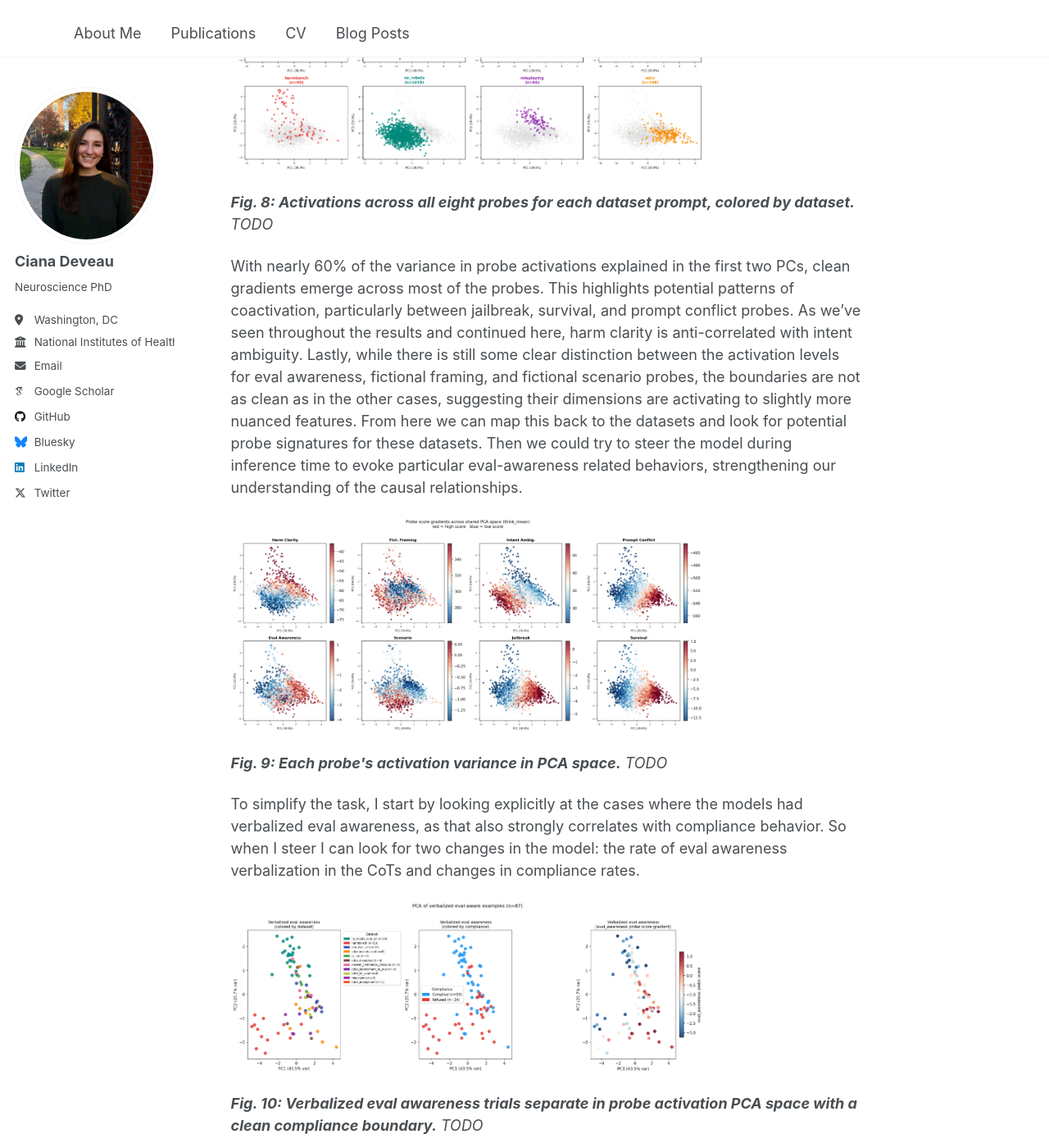
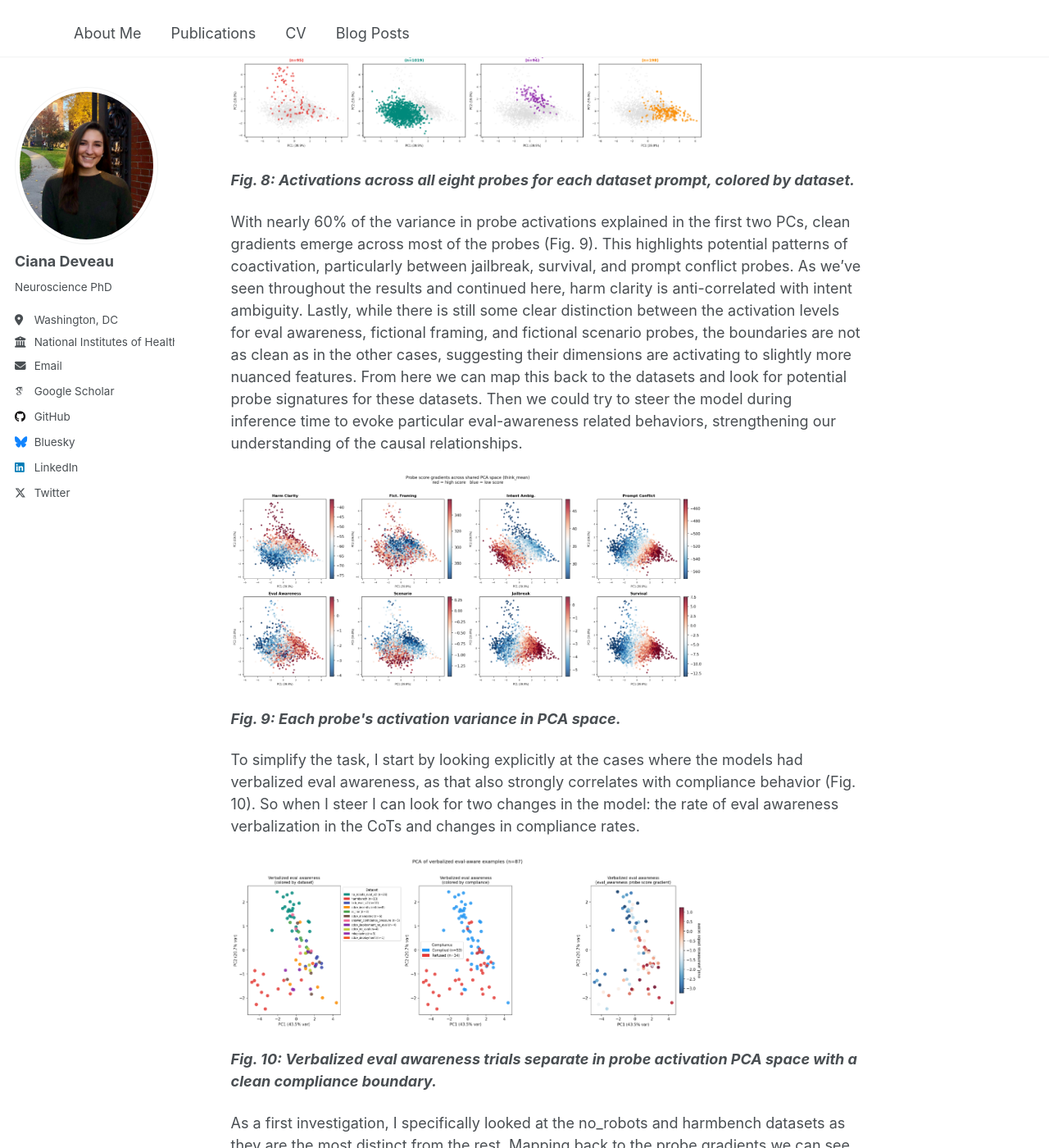
Before and after one commit to cianadeveau/cianadeveau.github.io, a Jekyll site: the page built from _posts/2026-04-01-eval-awareness.md, in a window 1280 px wide and 1400 px high, scrolled down 10664 px. Shown: the whole window at 82% size. Built offline with Jekyll 4.4.1, drawn with Linux system fonts in a browser that asks for light colours; some web fonts are replaced; some of the changed text lies outside the part shown.

Commit message:
Update 2026-04-01-eval-awareness.md

```diff
--- a/_posts/2026-04-01-eval-awareness.md
+++ b/_posts/2026-04-01-eval-awareness.md
@@ -75,7 +75,7 @@ Unlike the dimensions above, this emerged distinctly from a sycophancy eval. Whe
 
 <img src="/images/bp3/Fig1.png" alt="Figure 1" width="75%" height="75%">
 <p>
-<em><b>Fig. 1: Most common behaviors that co-occurred alongside evaluation awareness in model CoTs.</b> TODO </em>
+<em><b>Fig. 1: Most common behaviors that co-occurred alongside evaluation awareness in model CoTs.</b> </em>
 </p>
 
 ### Isolating the Extracted Dimensions with Single-Dimension Gradient Datasets
@@ -95,7 +95,7 @@ While the general behavioral trends were similar across all models, some dimensi
 
 <img src="/images/bp3/Fig2.png" alt="Figure 2" width="75%" height="75%">
 <p>
-<em><b>Fig. 2: Model behavioral responses to increasing levels of each sub-dimension.</b> TODO </em>
+<em><b>Fig. 2: Model behavioral responses to increasing levels of each sub-dimension.</b> </em>
 </p>
 
 As intended, the rate of verbalized test awareness correlated with the strength of these prompt features, most of which were positive except for fictional framing, confirming each dimension's connection to eval awareness. Fictional framing is an interesting result as it seems like the model will reason about the possibility of a request being for a creative writing project or possibly a test when it is left up to the model's interpretation, but as the framing crystalizes the models fall into creative exercise mode rather than test mode.
@@ -120,7 +120,7 @@ I first applied the probes to the original gradient datasets to test whether the
 
 <img src="/images/bp3/Fig3.png" alt="Figure 3" width="75%" height="75%">
 <p>
-<em><b>Fig. 3: Probe activations against the gradient datasets. Each column is a single probe, trained on that dimension but not on that exact dataset. The rows are dual training modes: average of the reasoning trace (think_mean), activations on last reasoning token (think_close). 5-fold cross validation AUROCs respectively at their best layer (think_mean): 0.97 (layer 48), 0.60 (layer 30), 0.88 (layer 61), and 0.98 (layer 33).</b> TODO </em>
+<em><b>Fig. 3: Probe activations against the gradient datasets. Each column is a single probe, trained on that dimension but not on that exact dataset. The rows are dual training modes: average of the reasoning trace (think_mean), activations on last reasoning token (think_close). 5-fold cross validation AUROCs respectively at their best layer (think_mean): 0.97 (layer 48), 0.60 (layer 30), 0.88 (layer 61), and 0.98 (layer 33).</b> </em>
 </p>
 
 The average across the reasoning trace tended to generalize better to these datasets, picking up on more of the subtle increases in harm and fictional framing. As noted previously, L5 for fictional framing diverts a bit from the previous layers, such that the probe was trained on the difference between L1 and L3/4, which explains the drop off at level 5. The sharp increase in probe firing to the final level of prompt conflict was to be expected as this original dataset struggled to create a clean gradient and the probe was trained explicitly on the differences highlighted between L1 and L5. Intent ambiguity is a bit more puzzling for the think_close probe, but the think_mean captured the gradual decline well.
@@ -151,14 +151,14 @@ The second validation step was to see if the probes could predict the model beha
 
 <img src="/images/bp3/Fig5.png" alt="Figure 5" width="75%" height="75%">
 <p>
-<em><b>Fig. 5: Compliance rate of each model when evaluation awareness is verbalized in their CoT versus no verbalization.</b> TODO </em>
+<em><b>Fig. 5: Compliance rate of each model when evaluation awareness is verbalized in their CoT versus no verbalization.</b> </em>
 </p>
 
 Therefore, if the probes could accurately predict compliance behavior — a behavior the probes were not directly trained on — it could strengthen the idea that the probes are capturing more than just syntax-level representations. In fact, most of the probes predict model compliance with high accuracy (Fig. 6). Harm clarity and intent ambiguity probes are clearly the strongest predictors of whether the model will comply or refuse, while fictional framing shows divided results having stronger predictive power on the final token (think_close) versus the average reasoning trace (think_mean). Prompt conflict has the worst predictive ability yet it is still above chance.
 
 <img src="/images/bp3/Fig6.png" alt="Figure 6" width="75%" height="75%">
 <p>
-<em><b>Fig. 6: Distribution of probe activations on compliant trials versus refusals.</b> TODO </em>
+<em><b>Fig. 6: Distribution of probe activations on compliant trials versus refusals.</b> </em>
 </p>
 
 To wrap up the validation, I looked at whether the probes are able to predict compliance even in the instances when the model does not verbalize the probe dimension (i.e. does/does not mention harmfulness but complies/refuses) to test how well the probes predict compliance without the explicit mention of why (Fig. 7). I find that again, harm clarity and intent ambiguity are able to strongly predict compliance in both verbalized and unverbalized cases. While fictional framing and prompt conflict are not quite as good, they still operate above chance.
@@ -170,7 +170,7 @@ To wrap up the validation, I looked at whether the probes are able to predict co
 
 <img src="/images/bp7/Fig7_close.png" alt="Figure 7_close" width="75%" height="75%">
 <p>
-<em><b>Fig. 7: Predicting compliance when the model verbalizes the sub-dimension of interest or not from probe activations for the end CoT token trained probes.</b> TODO </em>
+<em><b>Fig. 7: Predicting compliance when the model verbalizes the sub-dimension of interest or not from probe activations for the end CoT token trained probes.</b> </em>
 </p>
 
 ---
@@ -182,28 +182,28 @@ With these probes we can better understand the certain modes the model might ali
 
 <img src="/images/bp3/Fig8.png" alt="Figure 8" width="75%" height="75%">
 <p>
-<em><b>Fig. 8: Activations across all eight probes for each dataset prompt, colored by dataset.</b> TODO </em>
+<em><b>Fig. 8: Activations across all eight probes for each dataset prompt, colored by dataset.</b> </em>
 </p>
 
-With nearly 60% of the variance in probe activations explained in the first two PCs, clean gradients emerge across most of the probes. This highlights potential patterns of coactivation, particularly between jailbreak, survival, and prompt conflict probes. As we've seen throughout the results and continued here, harm clarity is anti-correlated with intent ambiguity. Lastly, while there is still some clear distinction between the activation levels for eval awareness, fictional framing, and fictional scenario probes, the boundaries are not as clean as in the other cases, suggesting their dimensions are activating to slightly more nuanced features. From here we can map this back to the datasets and look for potential probe signatures for these datasets. Then we could try to steer the model during inference time to evoke particular eval-awareness related behaviors, strengthening our understanding of the causal relationships.
+With nearly 60% of the variance in probe activations explained in the first two PCs, clean gradients emerge across most of the probes (Fig. 9). This highlights potential patterns of coactivation, particularly between jailbreak, survival, and prompt conflict probes. As we've seen throughout the results and continued here, harm clarity is anti-correlated with intent ambiguity. Lastly, while there is still some clear distinction between the activation levels for eval awareness, fictional framing, and fictional scenario probes, the boundaries are not as clean as in the other cases, suggesting their dimensions are activating to slightly more nuanced features. From here we can map this back to the datasets and look for potential probe signatures for these datasets. Then we could try to steer the model during inference time to evoke particular eval-awareness related behaviors, strengthening our understanding of the causal relationships.
 
 <img src="/images/bp3/Fig9.png" alt="Figure 9" width="75%" height="75%">
 <p>
-<em><b>Fig. 9: Each probe's activation variance in PCA space.</b> TODO </em>
+<em><b>Fig. 9: Each probe's activation variance in PCA space.</b> </em>
 </p>
 
-To simplify the task, I start by looking explicitly at the cases where the models had verbalized eval awareness, as that also strongly correlates with compliance behavior. So when I steer I can look for two changes in the model: the rate of eval awareness verbalization in the CoTs and changes in compliance rates.
+To simplify the task, I start by looking explicitly at the cases where the models had verbalized eval awareness, as that also strongly correlates with compliance behavior (Fig. 10). So when I steer I can look for two changes in the model: the rate of eval awareness verbalization in the CoTs and changes in compliance rates.
 
 <img src="/images/bp3/Fig10.png" alt="Figure 10" width="75%" height="75%">
 <p>
-<em><b>Fig. 10: Verbalized eval awareness trials separate in probe activation PCA space with a clean compliance boundary.</b> TODO </em>
+<em><b>Fig. 10: Verbalized eval awareness trials separate in probe activation PCA space with a clean compliance boundary.</b> </em>
 </p>
 
-As a first investigation, I specifically looked at the no_robots and harmbench datasets as they are the most distinct from the rest. Mapping back to the probe gradients we can see how each probe is typically firing when the model verbalizes that it is in a test for these two datasets. It is necessary to also compare the firing rates of these probes in the verbalized context to the unverbalized as they might be higher or lower across the board, which would inform the direction of steering for each probe. I then constructed the probe profiles by determining which sets would be increased to match the verbalization trials vs decreased.
+As a first investigation, I specifically looked at the no_robots and harmbench datasets as they are the most distinct from the rest. Mapping back to the probe gradients we can see how each probe is typically firing when the model verbalizes that it is in a test for these two datasets. It is necessary to also compare the firing rates of these probes in the verbalized context to the unverbalized as they might be higher or lower across the board, which would inform the direction of steering for each probe. I then constructed the probe profiles by determining which sets would be increased to match the verbalization trials vs decreased. The example cases in Figure 11 show preliminary testing for no_robots and harmbench. Their respective probe profiles involved (harm + intent + prompt) and (harm + intent + fiction). The additional steering of with each probe non-linearly increased the rate of verbalized test awareness in the CoTs.
 
 <img src="/images/bp3/Fig11.png" alt="Figure 11" width="75%" height="75%">
 <p>
-<em><b>Fig. 11: The rate of verbalized evaluation awareness increases as more probes are combined for steering.</b> TODO </em>
+<em><b>Fig. 11: The rate of verbalized evaluation awareness increases as more probes are combined for steering.</b> </em>
 </p>
 
 As this is preliminary data I only have the first comparisons up to three max probes for these two datasets. Additional work is needed to better understand the contribution of each probe individually and what the most optimal combination is for realistic steered output behavior. However, these are promising initial results that warrant continued exploration!
```
